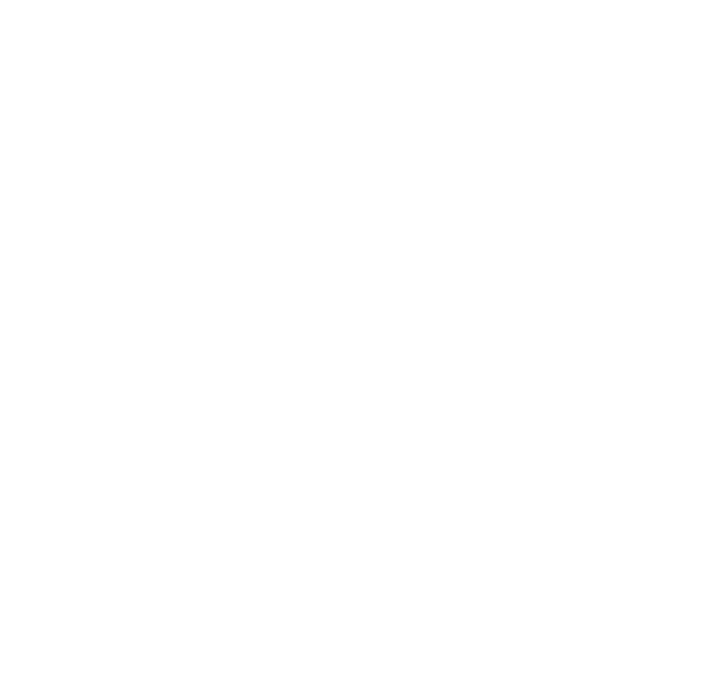
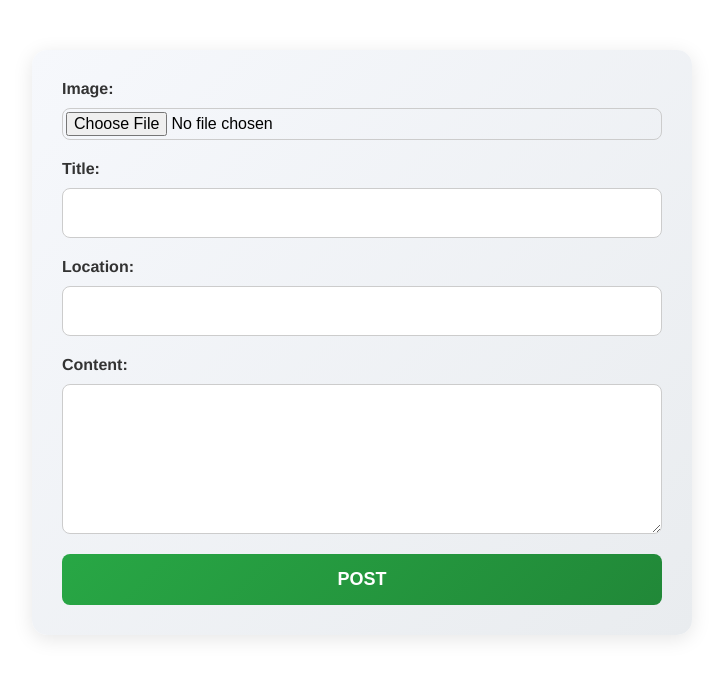
Before and after one commit to AbhisekLimbu/Marker, a React (Create React App) app in the folder client/: page /storyform in a window 1280 px wide. Before the commit this address had no page. Shown: the top 678 px of the page, without its empty margins (278-1001 px from the left). Built offline with nearby package versions, Linux system fonts and the light colour scheme; the HTML template or start-up script is replaced by a standard one.

Commit message:
working on the storyform submission page

```diff
--- a/client/package.json
+++ b/client/package.json
@@ -7,6 +7,7 @@
     "@testing-library/jest-dom": "^5.17.0",
     "@testing-library/react": "^13.4.0",
     "@testing-library/user-event": "^13.5.0",
+    "history": "^5.3.0",
     "react": "^18.3.1",
     "react-dom": "^18.3.1",
     "react-router-dom": "^6.23.1",
--- a/client/src/App.js
+++ b/client/src/App.js
@@ -1,21 +1,21 @@
 import React from 'react';
-import { BrowserRouter as Router, Route, Routes } from 'react-router-dom';
-import HomePage from './components/homepage';
+import { BrowserRouter as Router, Routes, Route } from 'react-router-dom';
+import Homepage from './components/homepage';
+import About  from './components/About';
 import StoryForm from './components/storyform';
-import About from './components/About';
 
-function App() {
+const App = () => {
   return (
     <Router>
-      <div className="App">
-        <Routes>
-          <Route path="/" exact element={<HomePage />} /> {/* Make sure HomePage is properly invoked */}
-          <Route path="/submit" element={< StoryForm />} />
-          <Route path="/About" element={<About/>} />
-        </Routes>
-      </div>
+      <Routes>
+        <Route path="/" element={<Homepage />} />
+        <Route path="/storyform" element={<StoryForm />} />
+        <Route path="/About" element={<About />} />
+
+
+      </Routes>
     </Router>
   );
-}
+};
 
 export default App;
--- a/client/src/components/storyform.css
+++ b/client/src/components/storyform.css
@@ -1,4 +1,3 @@
-/* StoryForm.css */
 .container {
   max-width: 600px;
   margin: 50px auto;
@@ -13,7 +12,6 @@
   text-align: center;
   color: #444;
   margin-bottom: 25px;
-  font-family: 'Helvetica Neue', Arial, sans-serif;
   font-size: 2em;
   letter-spacing: 1px;
 }
@@ -74,6 +72,19 @@
   transform: translateY(-2px);
 }
 
+/* Adjustments for image preview container */
+.image-preview-container {
+  margin-bottom: 20px; /* Add margin to create space between the image and other elements */
+}
+
+.image-preview {
+  width: 200px; /* Set a fixed width for the image preview */
+  height: 200px; /* Set a fixed height for the image preview */
+  object-fit: cover; /* Ensure the image covers the entire container */
+  border-radius: 8px; /* Apply border-radius to create rounded corners */
+  margin-right: 10px; /* Add margin to create space between the image and the button */
+}
+
 @media (max-width: 600px) {
   .container {
     padding: 20px;
--- a/client/src/components/storyform.js
+++ b/client/src/components/storyform.js
@@ -6,6 +6,26 @@
   const [content, setContent] = useState('');
   const [image, setImage] = useState(null);
   const [location, setLocation] = useState('');
+  const [imagePreview, setImagePreview] = useState(null);
+
+  const handleImageChange = (e) => {
+    const selectedImage = e.target.files[0];
+    setImage(selectedImage);
+    if (selectedImage) {
+      const reader = new FileReader();
+      reader.onloadend = () => {
+        setImagePreview(reader.result);
+      };
+      reader.readAsDataURL(selectedImage);
+    } else {
+      setImagePreview(null);
+    }
+  };
+
+  const handleDiscardImage = () => {
+    setImage(null);
+    setImagePreview(null);
+  };
 
   const handleSubmit = async (e) => {
     e.preventDefault();
@@ -15,14 +35,10 @@
     formData.append('image', image);
     formData.append('location', location);
 
-    // const response = await fetch('localohost://3001/localstory', {
-    //   method: 'POST',
-    //   body: formData,
-    // });
     const response = await fetch('http://localhost:3001/localstory', {
-  method: 'POST',
-  body: formData,
-});
+      method: 'POST',
+      body: formData,
+    });
 
     if (response.ok) {
       alert('Story submitted successfully');
@@ -30,6 +46,7 @@
       setContent('');
       setImage(null);
       setLocation('');
+      setImagePreview(null);
     } else {
       alert('Failed to submit story');
     }
@@ -37,7 +54,6 @@
 
   return (
     <div className="container">
-
       <form onSubmit={handleSubmit}>
         <label htmlFor="image">Image:</label>
         <input
@@ -45,8 +61,14 @@
           id="image"
           name="image"
           accept="image/*"
-          onChange={(e) => setImage(e.target.files[0])}
+          onChange={handleImageChange}
         />
+        {imagePreview && (
+          <div className="image-preview-container">
+            <img src={imagePreview} alt="Selected" className="image-preview" />
+            <button type="button" onClick={handleDiscardImage}>Discard</button>
+          </div>
+        )}
 
         <label htmlFor="title">Title:</label>
         <input
```
Also changed, not shown: 1 other file (tests, documents, lock files or other folders).
